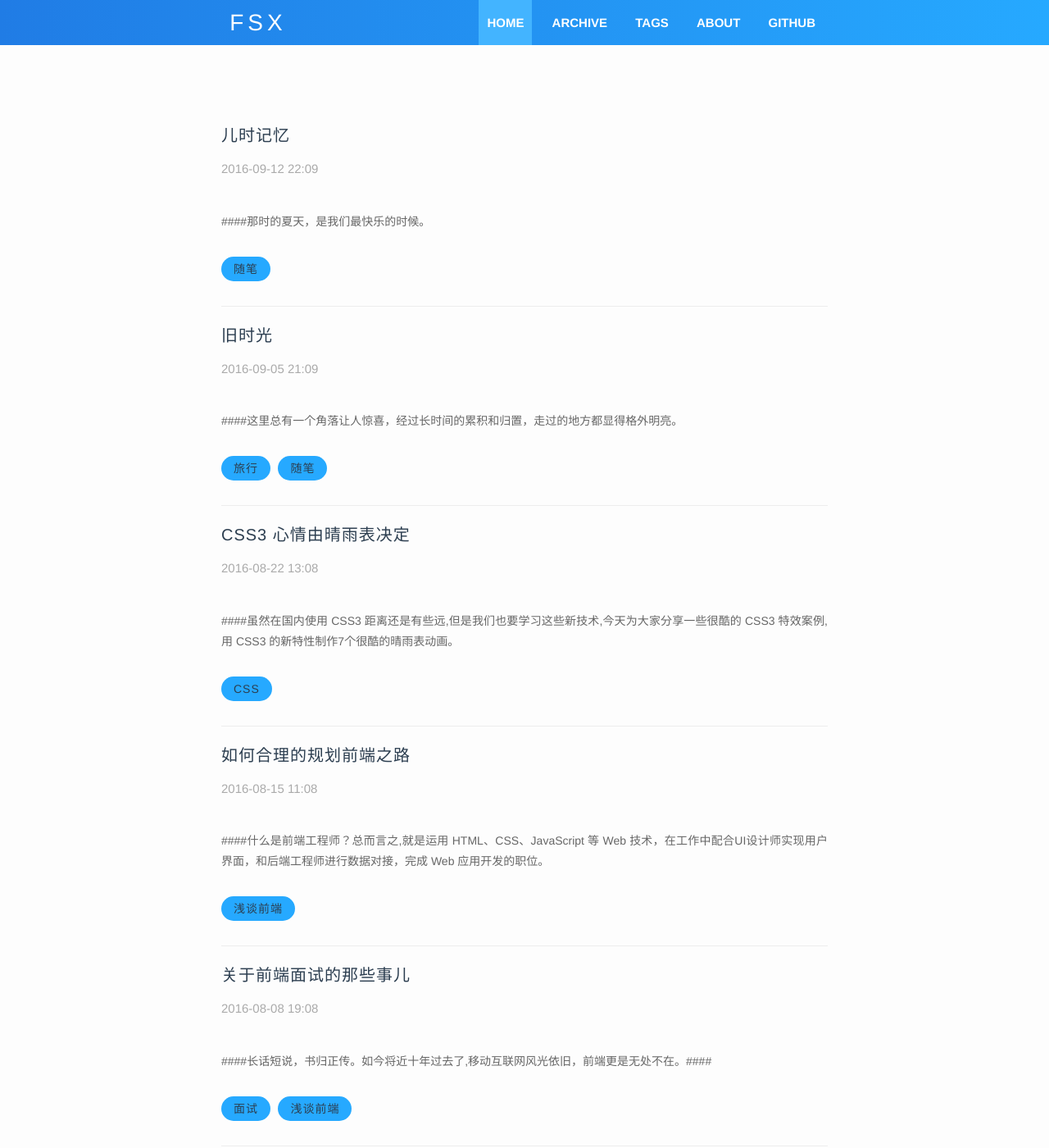
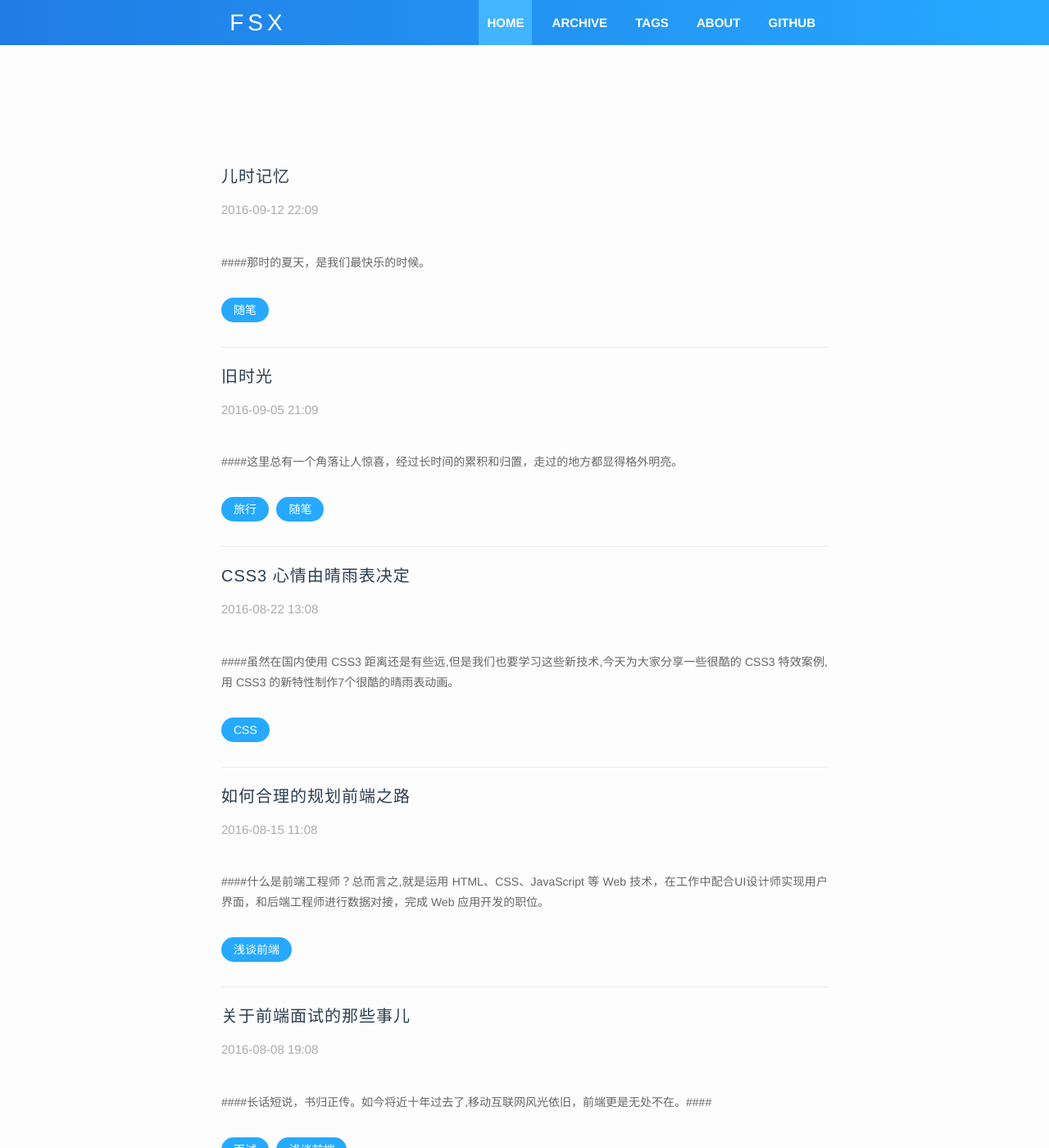
Before and after one commit to xtd420/Haonancx.github.io, a Jekyll site: the page built from index.html, in a window 1280 px wide and 1400 px high. Shown: the whole window at 82% size. Built offline with Jekyll 4.4.1, drawn with Linux system fonts in a browser that asks for light colours; Markdown is read by kramdown in place of the engine named in the settings; comment, search, counter and statistics services are not loaded.

Commit message:
add tags linked

```diff
--- a/_sass/_layout.scss
+++ b/_sass/_layout.scss
@@ -94,7 +94,7 @@
 .page-content {
 height: 100%;
 min-height: 100%;
-margin: 150px auto 40px;
+margin: 200px auto 40px;
 }
 .post-meta {
 font-size: 15px;
@@ -195,7 +195,7 @@
 .post-list li h3 {
 margin-bottom: 5px;
 }
-.post-list li a {
+.post-list li h3 a {
 color: #2c3e50;
 font-size: 20px;
 letter-spacing: 1px;
--- a/archive.html
+++ b/archive.html
@@ -38,7 +38,7 @@
     <li>
 <a href="{{ site.baseurl}}{{ post.url }}">{{ post.title }}</a><p><span>{{ post.date | date: "%m-%d" }}</span></p>
         <div class="content">{{ post.excerpt }}</div>
-        <p>{% for tag in post.tags %}<span class="octicon octicon-tag">{{ tag }}</span>{% endfor %}</p>
+        <p>{% for tag in post.tags %}<a class="octicon octicon-tag" href="/tags.html#{{ tag }}">{{ tag }}</a>{% endfor %}</p>
     </li>
 
 {% endfor %}
--- a/index.html
+++ b/index.html
@@ -13,7 +13,6 @@
 		{{ post.excerpt }}
         </div>
     <p>{% for tag in post.tags %}
-    <!-- <span class="octicon octicon-tag">{{ tag }}</span> -->
     <a class="octicon octicon-tag" href="/tags.html#{{ tag }}">{{ tag }}</a>
     {% endfor %}</p>
       </li>
```
